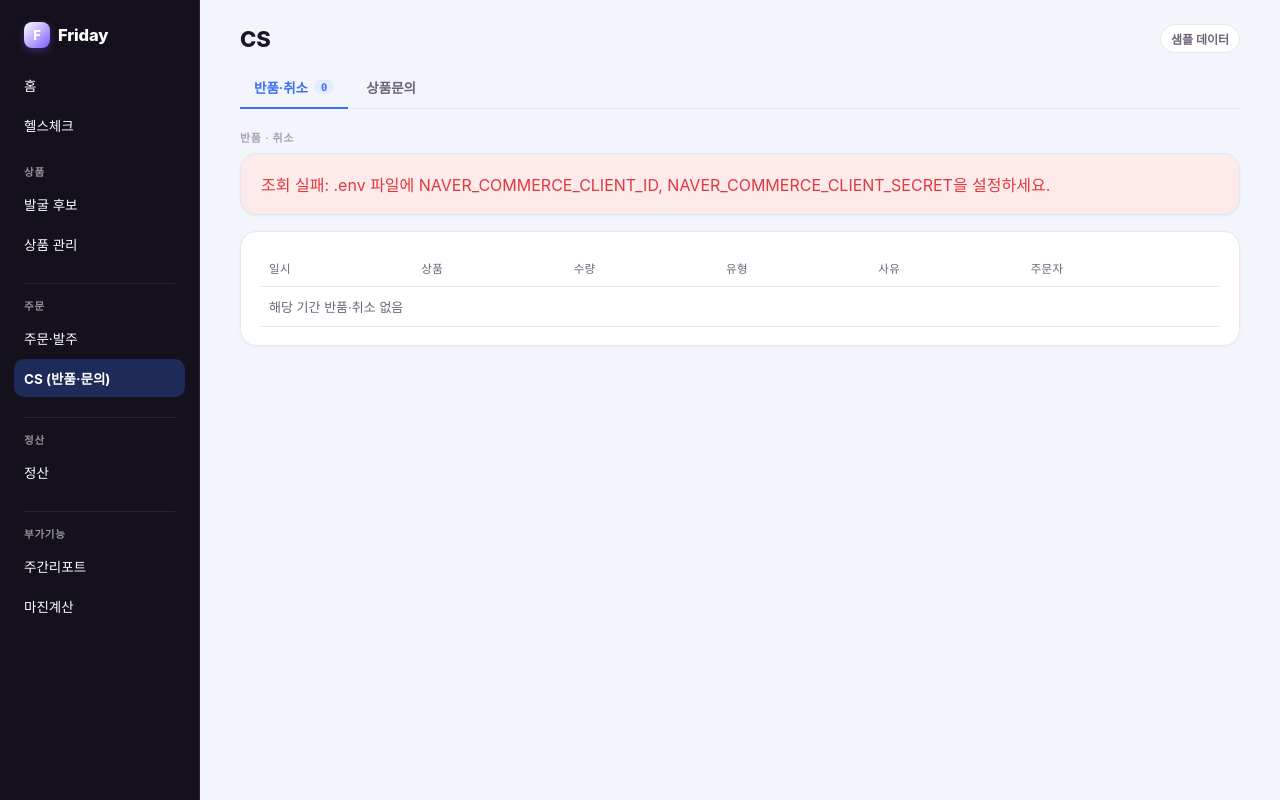
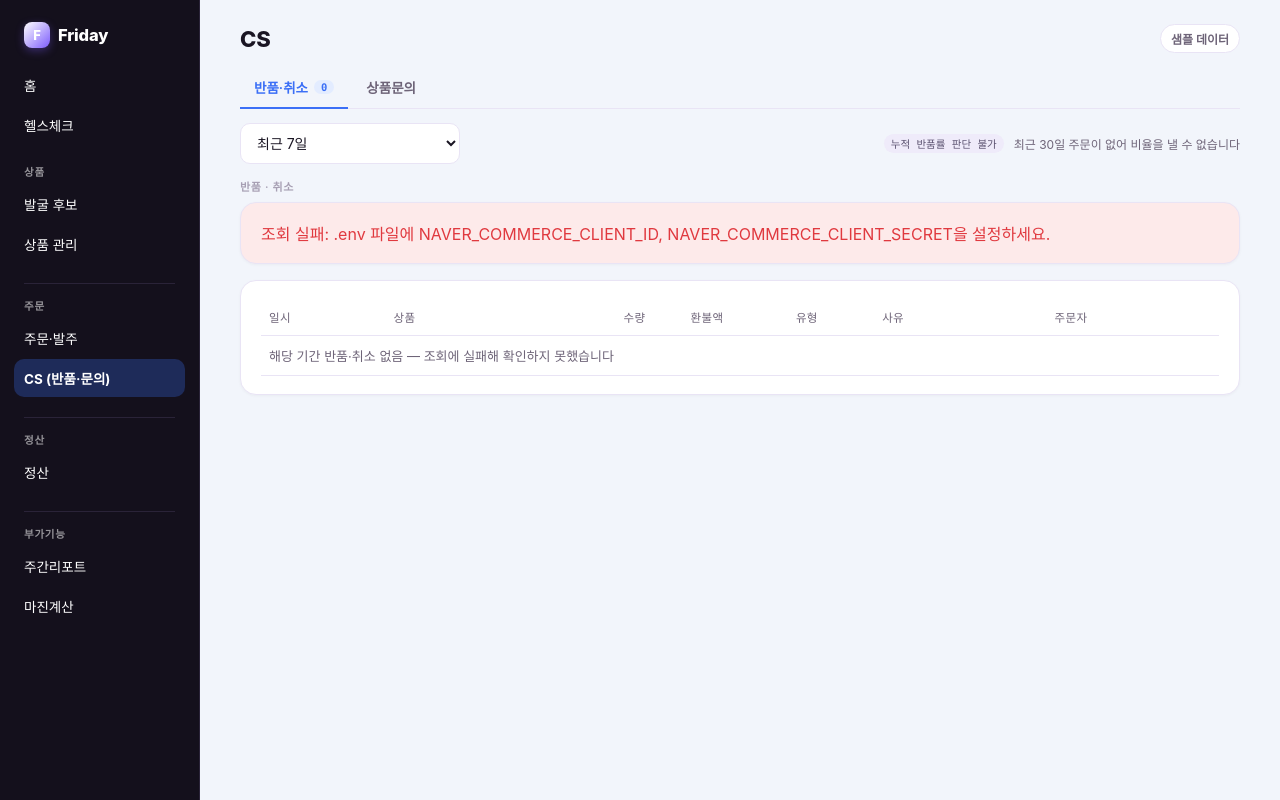
Before and after one commit to mhkim15/Danyol, a Flask app: page /cs in a window 1280 px wide. Run offline with Flask 3, Linux system fonts and the light colour scheme; some web fonts are replaced.

Commit message:
전 메뉴 정비 2단계 — CS에 누적 반품률·환불액·답변 내용 노출, 기간 선택 추가
- 누적 반품률 배너 신설. 클레임 원장에 계속 쌓아두고도 CS 화면은 한 번도 안
  읽고 있었다(표는 최근 N일 실시간 조회분뿐). 빠른정산 자격선 20%와 함께 표시
- 환불액 컬럼 추가 — 몇 건인지만 알고 얼마가 빠지는지 몰랐다
- 상품명을 상품관리 검색 링크로. 문제 상품을 CS에서 발견해도 조치하러 갈
  방법이 없었다. 상품관리가 ?q= 로 검색어를 받도록 함
- 상품문의에 답변 내용 접기 추가 — 답변을 가져오면서도 화면엔 배지만 떴다
- 조회 기간 선택(7/30/90일) + 현재 기간 표시. 그동안 7일 고정에 주소창으로만
  바꿀 수 있었고 며칠치를 보는 중인지도 안 보였다
- 반품/교환은 취소와 구분해 경고색으로, 조회 실패 시 "없음"과 구분되게 문구 추가

Co-Authored-By: Claude Opus 5 <noreply@anthropic.com>

```diff
--- a/webapp/app.py
+++ b/webapp/app.py
@@ -1176,9 +1176,19 @@ def orders_dispatch():
 
 # ── CS (반품·취소·상품문의) ────────────────────────────────────────────────
 
+CS_PERIODS = (7, 30, 90)  # 조회 기간 선택지(일) — 화면 드롭다운과 서버가 같은 목록을 쓴다
+
+
 @app.route("/cs")
 def cs():
-    hours = int(request.args.get("hours", 24 * 7))
+    from bebrave.config import FAST_SETTLEMENT_MAX_RETURN
+    from bebrave.report import return_rate
+
+    days = request.args.get("days", type=int) or 7
+    if days not in CS_PERIODS:
+        days = 7
+    hours = days * 24
+
     claims = []
     error = None
     try:
@@ -1200,13 +1210,18 @@ def cs():
         from bebrave.smartstore.auth import get_access_token
         from bebrave.smartstore.inquiries import fetch_inquiries
         token = get_access_token()
-        inquiries = fetch_inquiries(token, days=max(1, hours // 24))
+        inquiries = fetch_inquiries(token, days=days)
         inquiries.sort(key=lambda i: i.answered)  # 미답변(False) 먼저
     except Exception as e:
         inquiry_error = str(e)
 
-    return render_template("cs.html", claims=claims, hours=hours, error=error,
-                            inquiries=inquiries, inquiry_error=inquiry_error)
+    # 표에 뿌리는 건 실시간 조회분(최근 N일)뿐이라, 그동안 쌓아온 누적 원장은 이 화면에서
+    # 한 번도 안 쓰였다 — 반품률은 빠른정산 자격이 걸린 수치라 CS 화면에 있어야 한다.
+    rate = return_rate(days=30)
+    return render_template("cs.html", claims=claims, hours=hours, days=days, error=error,
+                            inquiries=inquiries, inquiry_error=inquiry_error,
+                            return_stat=rate, return_limit=FAST_SETTLEMENT_MAX_RETURN,
+                            periods=CS_PERIODS)
 
 
 @app.route("/cs/demo")
@@ -1231,9 +1246,12 @@ def cs_demo():
                         answered=True, questioner_name="최지은", created_date="2026-08-13T11:30:00",
                         answer_content="현재는 네이비 단일 색상만 판매 중입니다."),
     ]
+    from bebrave.config import FAST_SETTLEMENT_MAX_RETURN
     flash("샘플 데이터입니다 — 실제 반품·문의가 아닙니다.", "success")
-    return render_template("cs.html", claims=demo_claims, hours=168, error=None,
-                            inquiries=demo_inquiries, inquiry_error=None, demo=True)
+    return render_template("cs.html", claims=demo_claims, hours=168, days=7, error=None,
+                            inquiries=demo_inquiries, inquiry_error=None, demo=True,
+                            return_stat={"rate": 0.08, "claim_count": 2, "order_count": 25},
+                            return_limit=FAST_SETTLEMENT_MAX_RETURN, periods=CS_PERIODS)
 
 
 # ── 재고·가격 동기화 (판정은 /products 캐시로 보여주고, 반영 액션만 여기 남김) ──────────
--- a/webapp/templates/cs.html
+++ b/webapp/templates/cs.html
@@ -10,8 +10,29 @@
 </div>
 
 <div class="tabs">
-  <a href="{{ url_for(endpoint, tab='claims') }}" class="{{ 'active' if active_tab == 'claims' }}">반품·취소 <span class="tab-count">{{ claims | length }}</span></a>
-  <a href="{{ url_for(endpoint, tab='inquiries') }}" class="{{ 'active' if active_tab == 'inquiries' }}">상품문의{% if unanswered %} <span class="tab-count">{{ unanswered }}</span>{% endif %}</a>
+  <a href="{{ url_for(endpoint, tab='claims', days=days) }}" class="{{ 'active' if active_tab == 'claims' }}">반품·취소 <span class="tab-count">{{ claims | length }}</span></a>
+  <a href="{{ url_for(endpoint, tab='inquiries', days=days) }}" class="{{ 'active' if active_tab == 'inquiries' }}">상품문의{% if unanswered %} <span class="tab-count">{{ unanswered }}</span>{% endif %}</a>
+</div>
+
+<div class="filterbar">
+  {# 지금까지 조회 기간이 7일로 고정돼 있었고, 그게 며칠치인지도 화면에 없었다 #}
+  <select onchange="location.href=this.value">
+    {% for d in periods %}
+    <option value="{{ url_for(endpoint, tab=active_tab, days=d) }}" {{ 'selected' if d == days }}>최근 {{ d }}일</option>
+    {% endfor %}
+  </select>
+  <span class="spacer"></span>
+  {% if return_stat and return_stat.rate is not none %}
+  {% set over = return_stat.rate >= return_limit %}
+  <span class="{{ 'badge-err' if over else 'badge-ok' }}"
+        title="빠른정산 자격 기준은 {{ '{:.0%}'.format(return_limit) }} 미만입니다">
+    누적 반품률 {{ "%.1f"|format(return_stat.rate * 100) }}%
+  </span>
+  <span class="muted" style="font-size:12px;">최근 30일 {{ return_stat.claim_count }}건 / 주문 {{ return_stat.order_count }}건 · 빠른정산 기준 {{ "{:.0%}".format(return_limit) }} 미만</span>
+  {% else %}
+  <span class="badge">누적 반품률 판단 불가</span>
+  <span class="muted" style="font-size:12px;">최근 30일 주문이 없어 비율을 낼 수 없습니다</span>
+  {% endif %}
 </div>
 
 
@@ -25,18 +46,25 @@
   <div class="panel">
     <div class="table-wrap">
     <table>
-      <tr><th>일시</th><th>상품</th><th>수량</th><th>유형</th><th>사유</th><th>주문자</th></tr>
+      <tr>
+        <th style="width:13%;">일시</th><th>상품</th><th style="width:7%;">수량</th>
+        <th style="width:11%;">환불액</th><th style="width:9%;">유형</th>
+        <th style="width:18%;">사유</th><th style="width:18%;">주문자</th>
+      </tr>
       {% for o in claims %}
       <tr>
         <td class="muted mono" style="font-size:11.5px;">{{ o.ordered_at }}</td>
-        <td>{{ o.product_name }} {{ o.option_name }}</td>
+        {# 상품명이 그냥 글자였다 — 여기서 문제 상품을 발견해도 조치하러 갈 수 없었다 #}
+        <td><a href="{{ url_for('products_view') }}?q={{ o.product_name }}">{{ o.product_name }}</a> {{ o.option_name }}</td>
         <td class="mono">{{ o.quantity }}</td>
-        <td><span class="badge">{{ o.claim_type or o.status }}</span></td>
+        {# 몇 건인지만 알고 얼마가 빠지는지 몰랐다 #}
+        <td class="mono">{{ "{:,}".format((o.unit_price or 0) * o.quantity) }}원</td>
+        <td><span class="{{ 'badge-err' if (o.claim_type or o.status) in ('RETURN', 'EXCHANGE') else 'badge' }}">{{ o.claim_type or o.status }}</span></td>
         <td class="muted">{{ o.claim_reason or '사유 미제공' }}</td>
         <td class="muted">{{ o.orderer_name }} ({{ o.orderer_tel }})</td>
       </tr>
       {% else %}
-      <tr><td colspan="6" class="muted">해당 기간 반품·취소 없음</td></tr>
+      <tr><td colspan="7" class="muted">해당 기간 반품·취소 없음{% if error %} — 조회에 실패해 확인하지 못했습니다{% endif %}</td></tr>
       {% endfor %}
     </table>
     </div>
@@ -53,17 +81,31 @@
   <div class="panel">
     <div class="table-wrap">
     <table>
-      <tr><th>일시</th><th>상품</th><th>문의내용</th><th>작성자</th><th>답변상태</th></tr>
+      <tr>
+        <th style="width:13%;">일시</th><th style="width:22%;">상품</th>
+        <th>문의내용</th><th style="width:12%;">작성자</th><th style="width:11%;">답변상태</th>
+      </tr>
       {% for q in inquiries %}
       <tr>
         <td class="muted mono" style="font-size:11.5px;">{{ q.created_date }}</td>
-        <td>{{ q.product_name }}</td>
-        <td>{{ q.content }}</td>
+        <td><a href="{{ url_for('products_view') }}?q={{ q.product_name }}">{{ q.product_name }}</a></td>
+        <td>
+          {{ q.content }}
+          {# 답변 내용을 가져오면서도 화면엔 "답변완료" 배지만 떠서, 내가 뭐라고 답했는지 못 봤다 #}
+          {% if q.answer_content %}
+          <details style="margin-top:4px;">
+            <summary class="hint" style="cursor:pointer;">내 답변 보기</summary>
+            <div class="muted" style="font-size:12.5px;margin-top:4px;">{{ q.answer_content }}</div>
+          </details>
+          {% elif q.answered %}
+          <div class="hint">답변 내용을 불러오지 못했습니다</div>
+          {% endif %}
+        </td>
         <td class="muted">{{ q.questioner_name }}</td>
         <td><span class="{{ 'badge-ok' if q.answered else 'badge-err' }}">{{ '답변완료' if q.answered else '미답변' }}</span></td>
       </tr>
       {% else %}
-      <tr><td colspan="5" class="muted">해당 기간 상품문의 없음</td></tr>
+      <tr><td colspan="5" class="muted">해당 기간 상품문의 없음{% if inquiry_error %} — 조회에 실패해 확인하지 못했습니다{% endif %}</td></tr>
       {% endfor %}
     </table>
     </div>
--- a/webapp/templates/products.html
+++ b/webapp/templates/products.html
@@ -199,11 +199,15 @@ function updateBulkBar() {
 
 (function () {
   // 홈·헬스체크의 "확인하러 가기" 링크가 ?tab=action 으로 들어온다 — 필터 초기값으로 받는다.
-  var tab = new URLSearchParams(window.location.search).get('tab');
+  var params = new URLSearchParams(window.location.search);
+  var tab = params.get('tab');
   if (tab) {
     var sel = document.getElementById('statusFilter');
     if (Array.prototype.some.call(sel.options, function (o) { return o.value === tab; })) sel.value = tab;
   }
+  // CS에서 "이 상품 보러가기"로 넘어올 때 상품명이 ?q= 로 들어온다.
+  var q = params.get('q');
+  if (q) document.getElementById('searchInput').value = q;
   applyFilters();
 })();
 </script>
```
